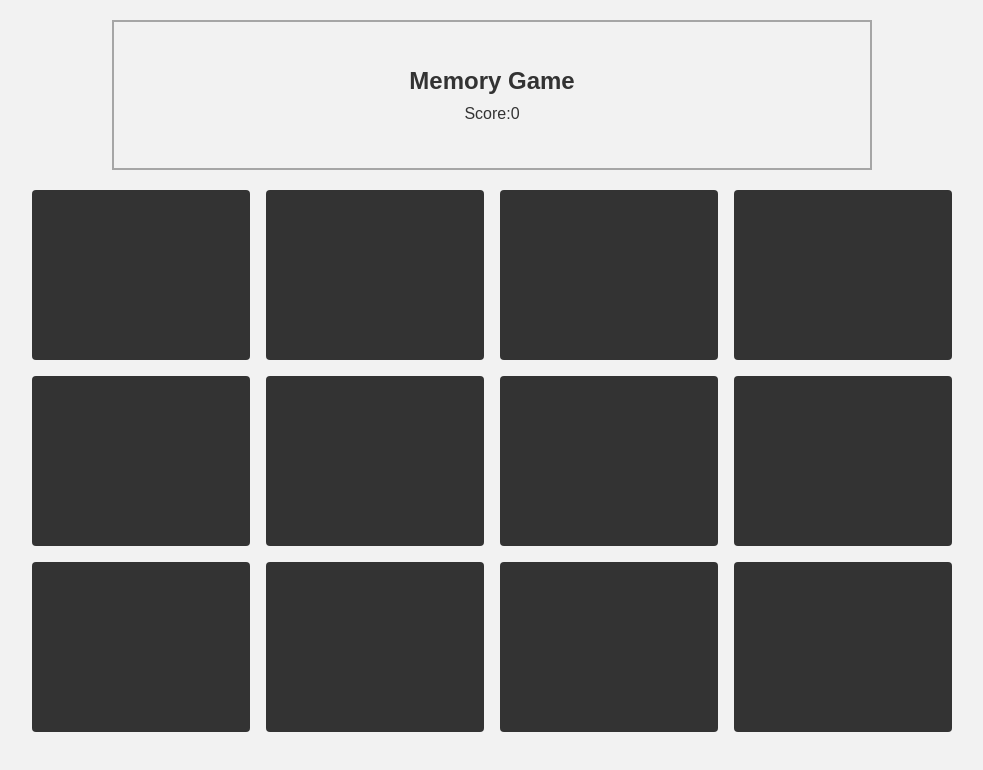
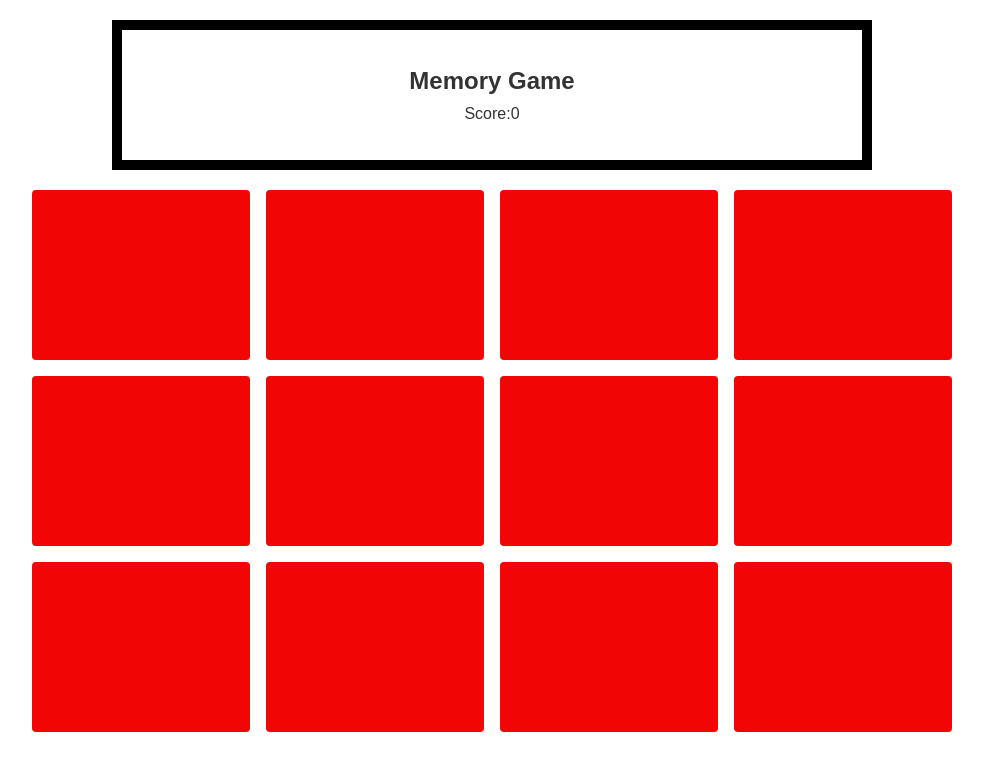
Before and after one commit to struk49/secondmemorygamejs, a plain HTML site: page index.html in a window 1280 px wide. Shown: the whole page, without its empty margins (148-1131 px from the left). Drawn offline with Linux system fonts and the light colour scheme; a web font is replaced by a local one.

Commit message:
changed css to make the game look better

```diff
--- a/css/style.css
+++ b/css/style.css
@@ -6,12 +6,12 @@
     box-sizing: border-box;
   }
   body {
-    background-color: #f2f2f2;
+    background-color: white;
   }
 
   .head {
     max-width: 480px;
-    border: 2px solid #a6a6a6;
+    border: 10px solid black ;
     margin: auto;
     height: 150px;
     display: flex;
@@ -53,13 +53,13 @@
     display: flex;
     justify-content: center;
     align-items: center;
-    border: 2px solid #a6a6a6;
+    border: 10px solid #121111;
     background-color: #f2f2f2;
     transform: rotateY(90deg);
   }
 
   .back {
-    background-color: #333;
+    background-color: #f20505;
   }
 
   img {
```
